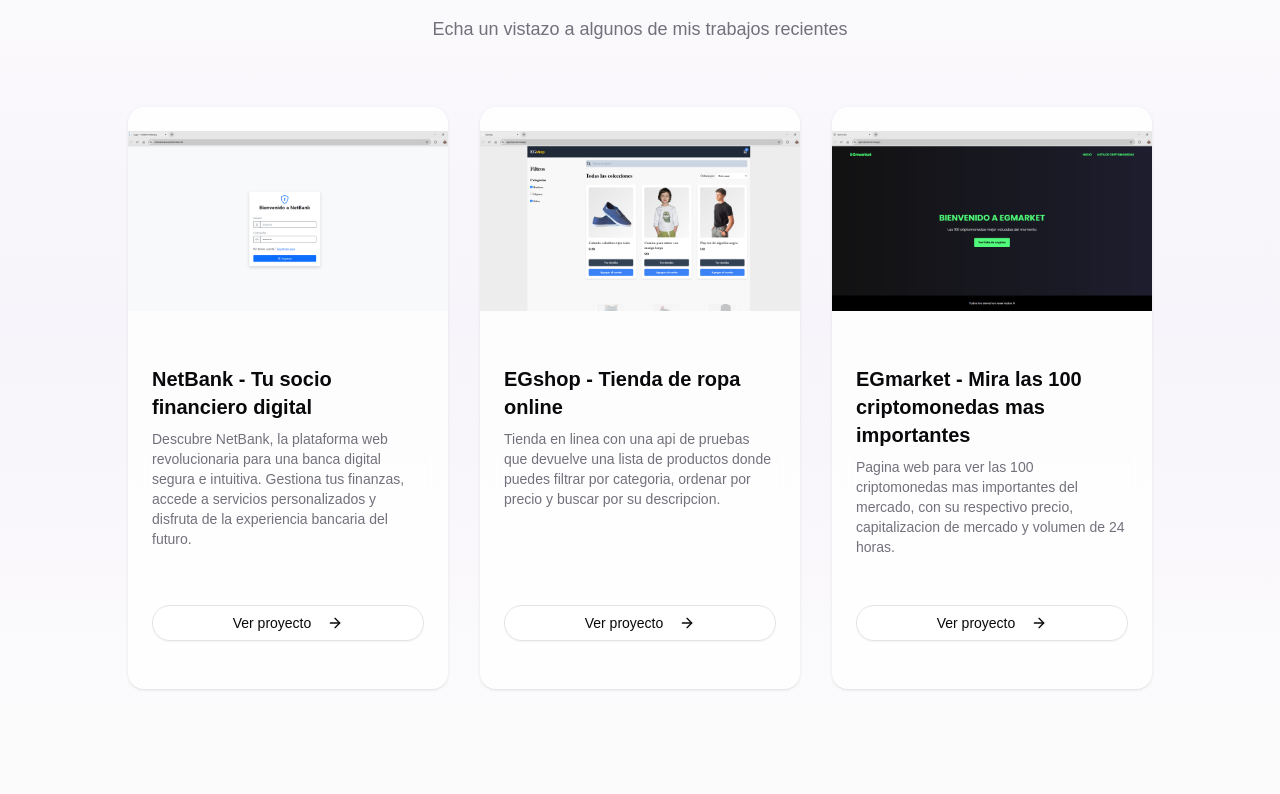
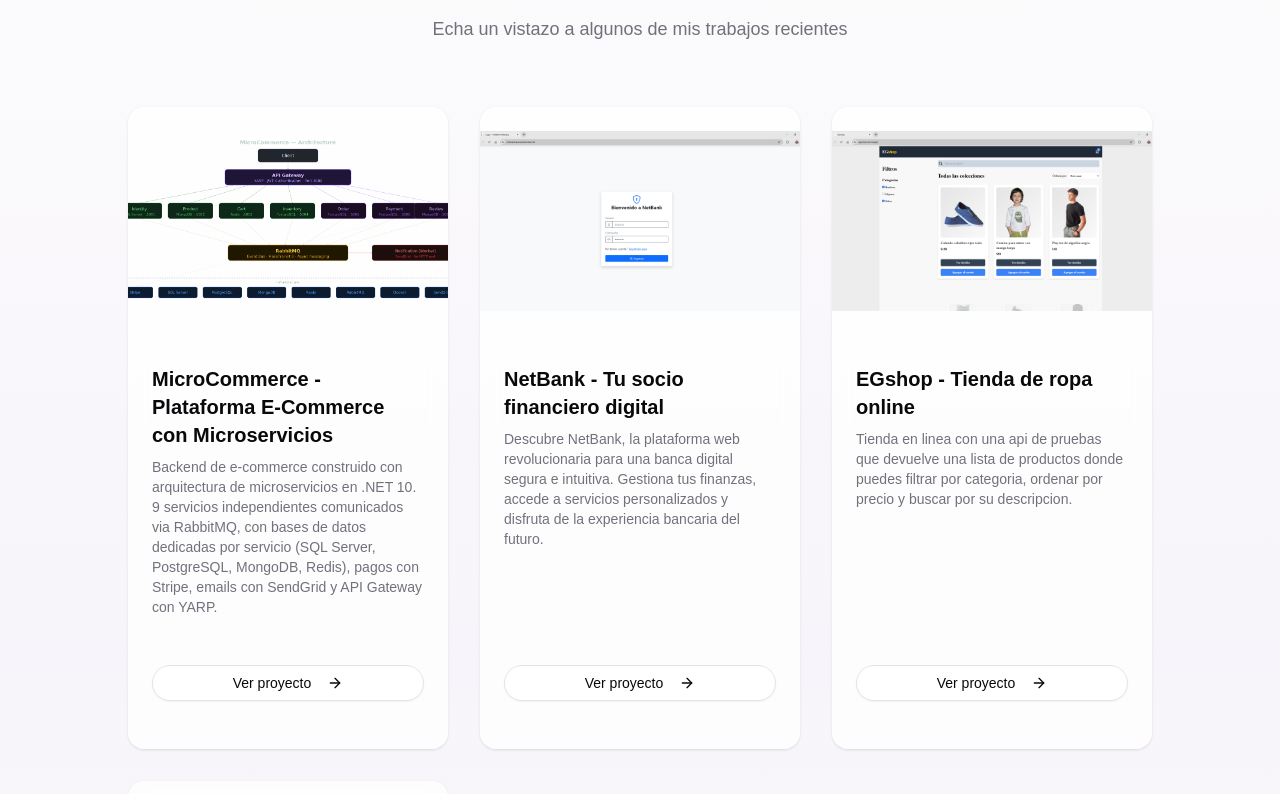
Before and after one commit to engelsgermosen/portfolio, a Next.js app: page / in a window 1280 px wide. Shown: the part 1047-1841 px from the top of the page. Built offline with nearby package versions, Linux system fonts and the light colour scheme; a web font is replaced by a local one.

Commit message:
cambios listos

```diff
--- a/app/data/projects.ts
+++ b/app/data/projects.ts
@@ -11,6 +11,24 @@
 export const Projects: projectProps[] = [
   {
     id: 1,
+    images: ["/microcommerce/architecture.png", "/microcommerce/docker.png"],
+    title: "MicroCommerce - Plataforma E-Commerce con Microservicios",
+    description:
+      "Backend de e-commerce construido con arquitectura de microservicios en .NET 10. 9 servicios independientes comunicados via RabbitMQ, con bases de datos dedicadas por servicio (SQL Server, PostgreSQL, MongoDB, Redis), pagos con Stripe, emails con SendGrid y API Gateway con YARP.",
+    tecnologies: [
+      ".NET 10",
+      "Docker",
+      "RabbitMQ",
+      "PostgreSQL",
+      "MongoDB",
+      "Redis",
+      "Stripe",
+      "YARP",
+    ],
+    github: "https://github.com/engelsgermosen/microservices-app",
+  },
+  {
+    id: 2,
     images: [
       "/netbank/login.png",
       "/netbank/admin.png",
@@ -28,7 +46,7 @@
   },
 
   {
-    id: 2,
+    id: 3,
     images: [
       "/egShop/home.png",
       "/egShop/by.png",
@@ -46,7 +64,7 @@
     github: "https://github.com/engelsgermosen/Shop",
   },
   {
-    id: 3,
+    id: 4,
     images: [
       "/egMarket/home.png",
       "/egMarket/crytos.png",
```
Also changed, not shown: public/microcommerce/architecture.png (added), public/microcommerce/docker.png (added).
